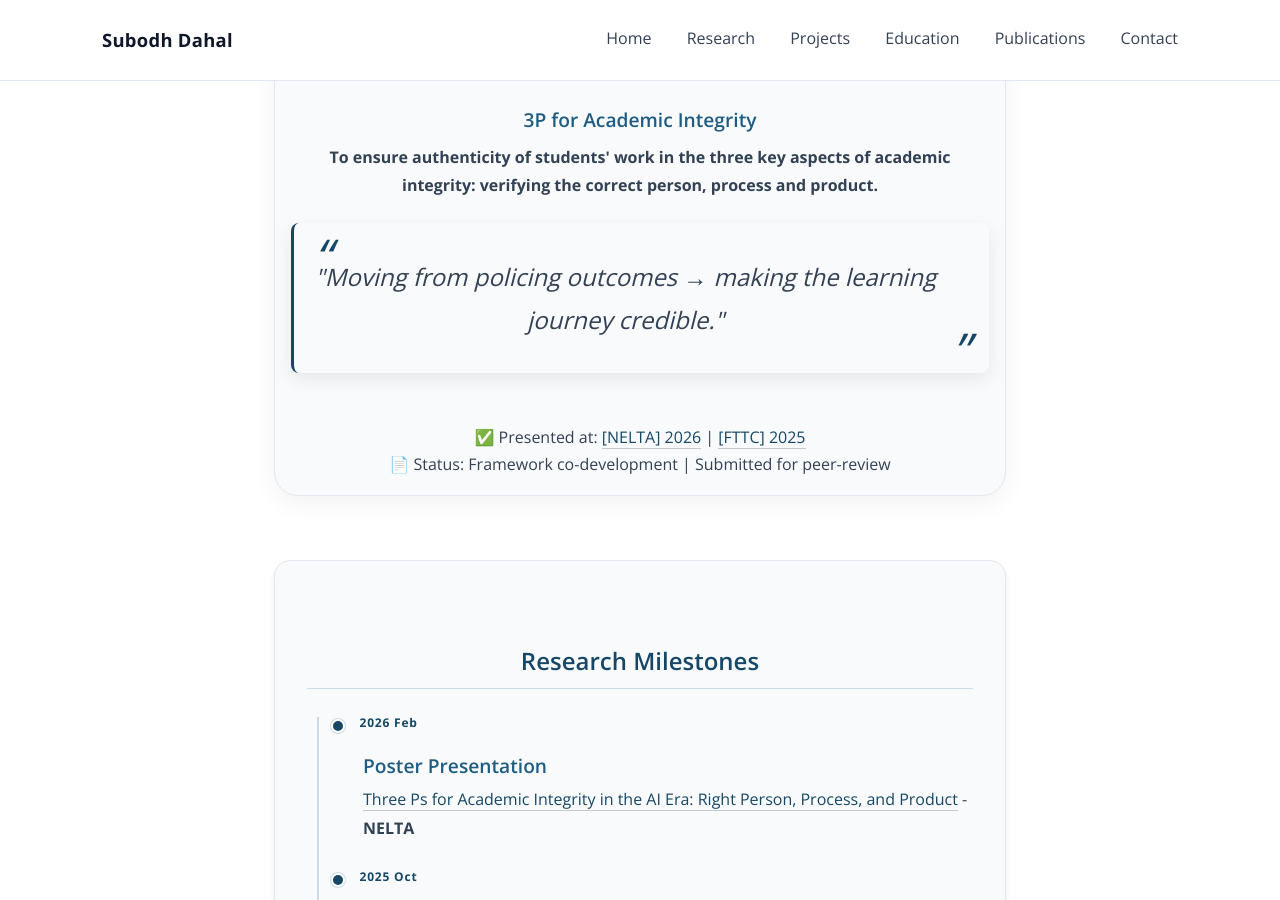
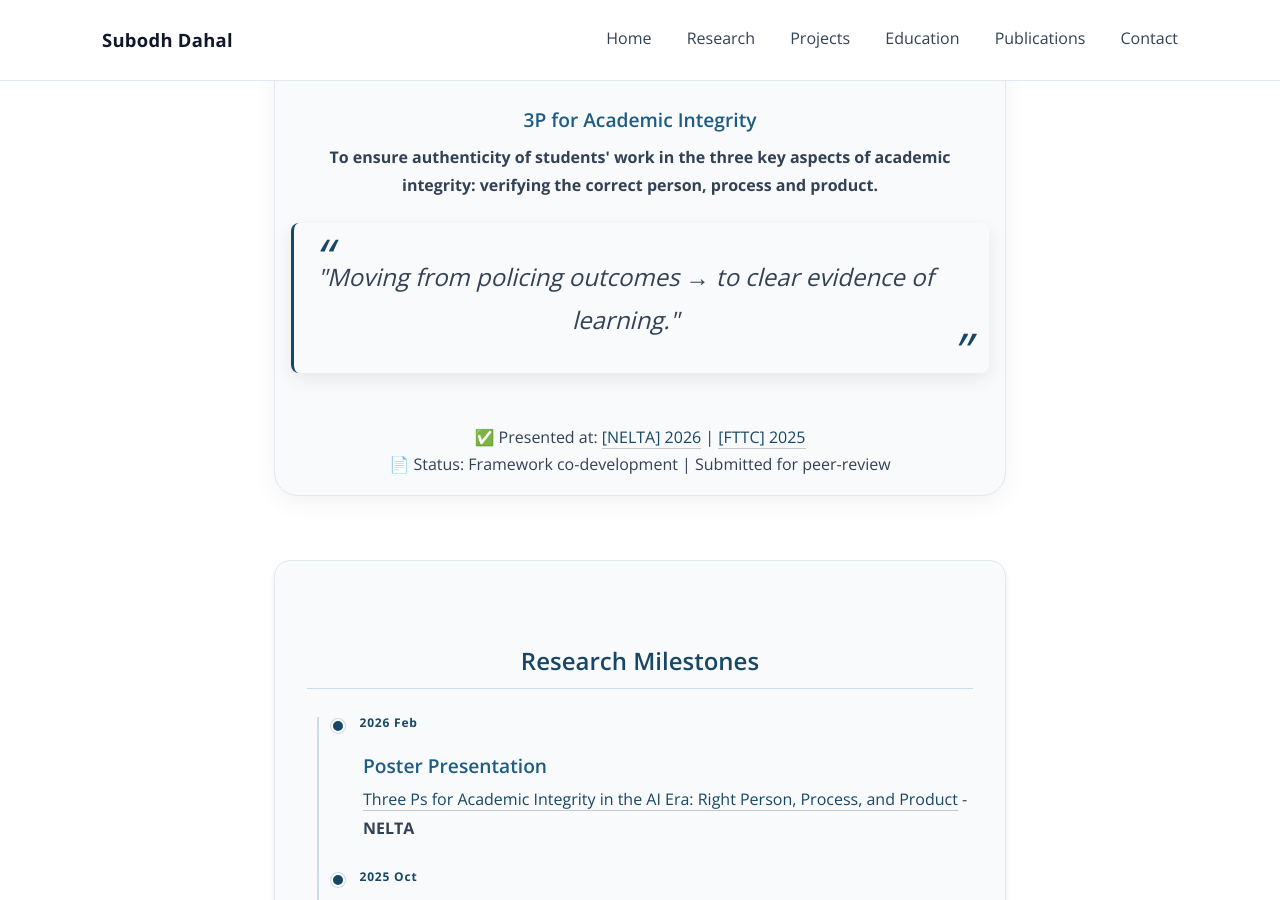
Before and after one commit to dahalsubodh/dahalsubodh.github.io, a Jekyll site: the page built from index.md, in a window 1280 px wide and 900 px high, scrolled down 734 px. Built offline with Jekyll 4.4.1, drawn with Linux system fonts in a browser that asks for light colours.

Commit message:
Update index.md

```diff
--- a/index.md
+++ b/index.md
@@ -9,7 +9,7 @@ title: Home
    <h3>3P for Academic Integrity</h3>
 <strong>To ensure authenticity of students' work in the three key aspects of academic integrity: verifying the correct person, process and product.<br> </strong>
 <blockquote>
-  "Moving from policing outcomes → making the learning journey credible."
+  "Moving from policing outcomes → to clear evidence of learning."
 </blockquote> <br>
 ✅ Presented at: <a href = "https://www.nelta.org.np/conference/30">[NELTA] 2026</a> | <a href ="https://builder.guidebook.com/g/#/guides/fttc2025/schedule/sessions/31735290?scheduleDayPosition=2025-10-24&scheduleIndexInDayPosition=39">[FTTC] 2025</a> <br>
 📄 Status: Framework co-development | Submitted for peer-review <br>
```
